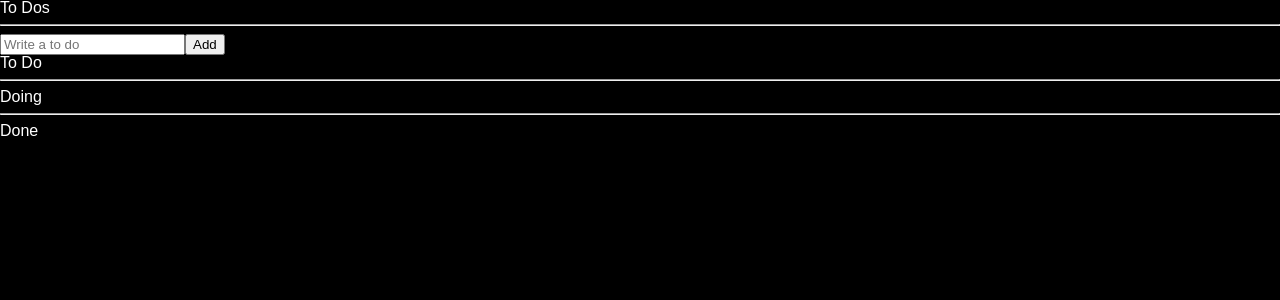
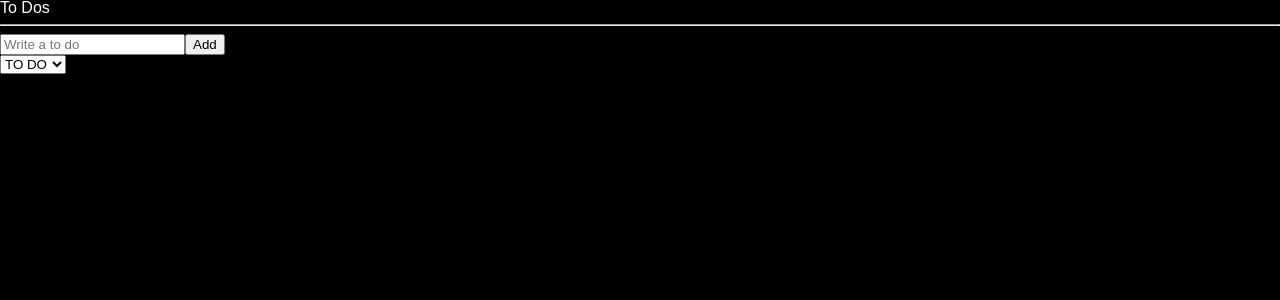
Before and after one commit to sorrynthx/react-study, a React (Create React App) app in the folder to-do-app/: page / in a window 1280 px wide. Shown: the top 300 px of the page. Built offline with nearby package versions, Linux system fonts and the light colour scheme.

Commit message:
2022-05-26 To-Do -> 상태 state 변경없이 selector 이용해서 분류 후 값 리턴 2

```diff
--- a/to-do-app/src/components/ToDoList.tsx
+++ b/to-do-app/src/components/ToDoList.tsx
@@ -1,38 +1,29 @@
 
-import { useRecoilValue} from "recoil";
-import { toDoSelector, toDoState } from "./atoms";
+import React from "react";
+import { useRecoilState, useRecoilValue} from "recoil";
+import { categoryState, toDoSelector, toDoState } from "./atoms";
 import CreateToDo from "./CreateToDo";
 import ToDo from "./ToDo";
 
 function ToDoList() {
 
-    const [toDo, doing, done] = useRecoilValue(toDoSelector);
-
+    const toDos = useRecoilValue(toDoSelector);
+    const [category, setCategory] = useRecoilState(categoryState);
+    const onInput = (event: React.FormEvent<HTMLSelectElement>) => {
+        setCategory(event.currentTarget.value);
+    };
     return (
         <div>
             <h1> To Dos</h1>
             < hr />
             <CreateToDo />
-            <h2>To Do</h2>
-            <ul>
-                {toDo.map((toDo) => (
-                    <ToDo key={toDo.id} {...toDo} />
-                ))}
-            </ul>
-            <hr/>
-            <h2>Doing</h2>
-            <ul>
-                {doing.map((toDo) => (
-                    <ToDo key={toDo.id} {...toDo} />
-                ))}
-            </ul>
-            <hr/>
-            <h2>Done</h2>
-            <ul>
-                {done.map((toDo) => (
-                    <ToDo key={toDo.id} {...toDo} />
-                ))}
-            </ul>
+
+            <select value={category} onInput={onInput}>
+                <option value="TO_DO">TO DO</option>
+                <option value="DOING">DOING</option>
+                <option value="DONE">DONE</option>
+            </select>
+            {toDos?.map(toDo => <ToDo key={toDo.id} {...toDo} />) }
         </div>
     );
 }
--- a/to-do-app/src/components/atoms.tsx
+++ b/to-do-app/src/components/atoms.tsx
@@ -5,6 +5,12 @@
     id: number;
     category: "TO_DO" | "DOING" | "DONE";
 }
+
+export const categoryState = atom({
+    key: "category",
+    default: "TO_DO",
+
+})
 
 export const toDoState = atom<IToDo[]>(
     {
@@ -17,10 +23,15 @@
     key: "toDoSelector",
     get: ({get}) => {
         const toDos = get(toDoState)
-        return [
-            toDos.filter((toDo) => toDo.category === "TO_DO"),
-            toDos.filter((toDo) => toDo.category === "DOING"),
-            toDos.filter((toDo) => toDo.category === "DONE"),
-        ];
+        const category = get(categoryState);
+
+        return toDos.filter((toDo) => toDo.category === category);
+
+        // if (category === "TO_DO")
+        //     return toDos.filter((toDo) => toDo.category === "TO_DO");
+        // if (category === "DOING")
+        //     return toDos.filter((toDo) => toDo.category === "DOING");
+        // if (category === "DONE")
+        //     return toDos.filter((toDo) => toDo.category === "DONE");
     },
 });
```
